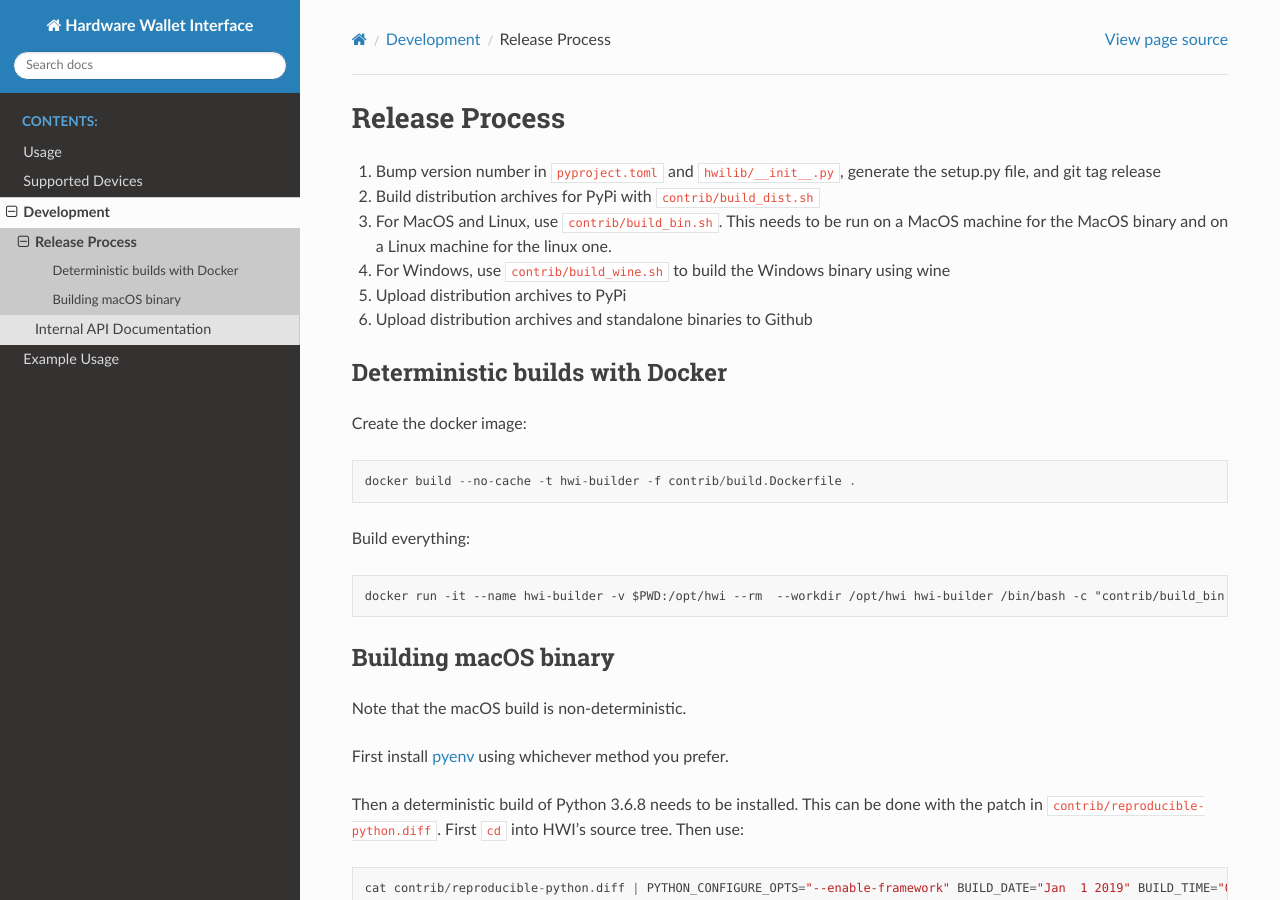
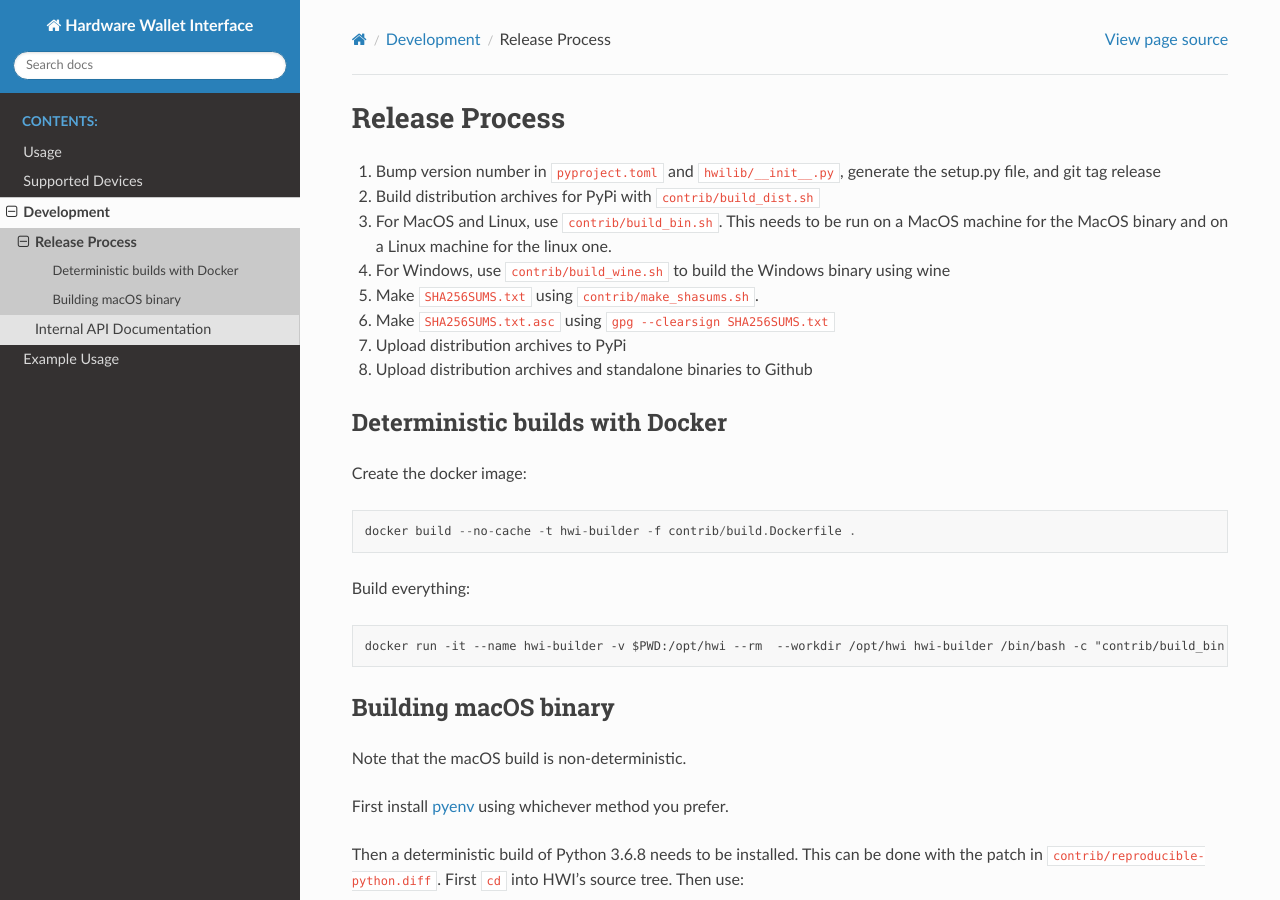
Before and after one commit to bitcoin-core/HWI, a Sphinx documentation site: the page built from docs/development/release-process.rst, in a window 1280 px wide and 900 px high. Built offline with Sphinx 7.4.7 and the Read the Docs theme 2.0.0, drawn with Linux system fonts in a browser that asks for light colours.

Commit message:
Update release process docs

```diff
--- a/docs/development/release-process.rst
+++ b/docs/development/release-process.rst
@@ -5,8 +5,10 @@
 2. Build distribution archives for PyPi with ``contrib/build_dist.sh``
 3. For MacOS and Linux, use ``contrib/build_bin.sh``. This needs to be run on a MacOS machine for the MacOS binary and on a Linux machine for the linux one.
 4. For Windows, use ``contrib/build_wine.sh`` to build the Windows binary using wine
-5. Upload distribution archives to PyPi
-6. Upload distribution archives and standalone binaries to Github
+5. Make ``SHA256SUMS.txt`` using ``contrib/make_shasums.sh``.
+6. Make ``SHA256SUMS.txt.asc`` using ``gpg --clearsign SHA256SUMS.txt``
+7. Upload distribution archives to PyPi
+8. Upload distribution archives and standalone binaries to Github
 
 Deterministic builds with Docker
 ================================
```
